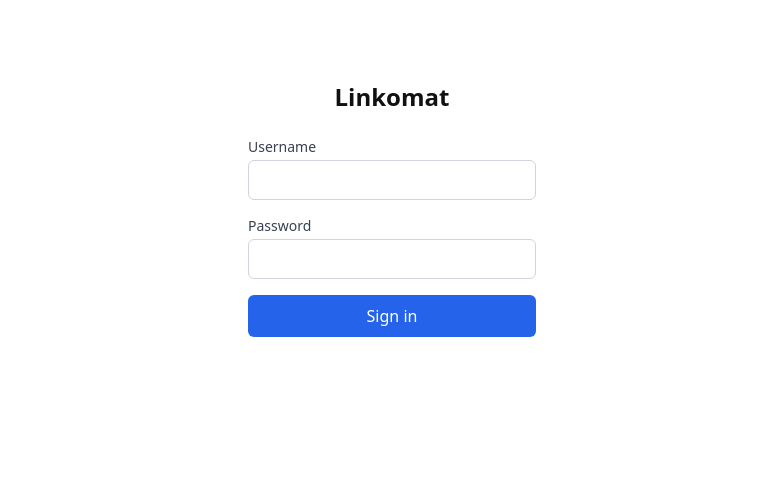
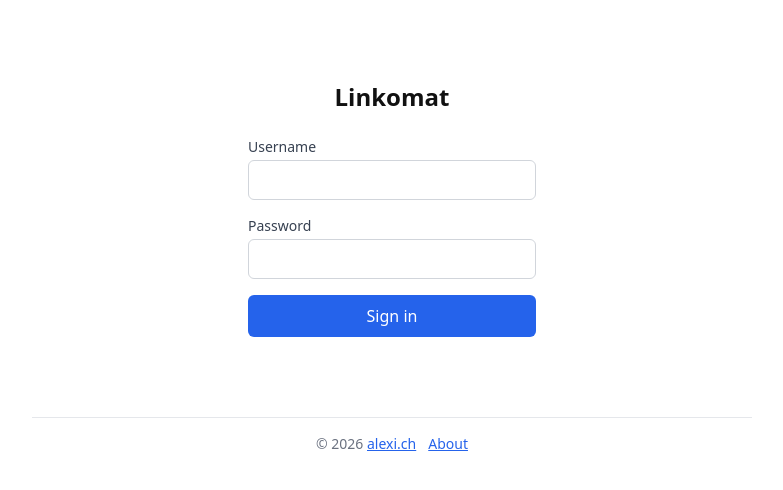
Before and after one commit to bylexus/linkomat, a Vue app in the folder web/: page /login in a window 1280 px wide. Shown: the top 490 px of the page, without its empty margins (248-1031 px from the left). Built offline with nearby package versions, Linux system fonts and the light colour scheme; no server answers.

Commit message:
About page, footer, sticky search header

```diff
--- a/web/src/App.vue
+++ b/web/src/App.vue
@@ -2,6 +2,7 @@
 import { computed, onMounted, watch } from 'vue';
 import { useRoute, useRouter } from 'vue-router';
 import { useAuth } from './state/auth';
+import AppFooter from './components/AppFooter.vue';
 
 const route = useRoute();
 const router = useRouter();
@@ -12,7 +13,7 @@ const showLoading = computed(() => state.value === 'unknown');
 watch(
   [state, () => route.path],
   ([s, p]) => {
-    if (s === 'logged-out' && p !== '/login') {
+    if (s === 'logged-out' && p !== '/login' && p !== '/about') {
       void router.push('/login');
     } else if (s === 'logged-in' && p === '/login') {
       void router.push('/');
@@ -34,7 +35,10 @@ void username;
   <div v-if="showLoading" class="loading" data-test="app-loading">
     Loading…
   </div>
-  <RouterView v-else />
+  <template v-else>
+    <RouterView />
+    <AppFooter />
+  </template>
 </template>
 
 <style>
--- /dev/null
+++ b/web/src/components/AppFooter.vue
@@ -0,0 +1,43 @@
+<script setup lang="ts">
+</script>
+
+<template>
+  <footer class="app-footer" data-test="app-footer">
+    <span class="app-footer-copy" data-test="app-footer-copyright">
+      &copy; 2026
+      <a
+        href="https://alexi.ch/"
+        target="_blank"
+        rel="noopener noreferrer"
+        class="app-footer-link"
+        data-test="app-footer-alexi"
+      >alexi.ch</a>
+    </span>
+    <RouterLink
+      to="/about"
+      class="app-footer-link"
+      data-test="app-footer-about-link"
+    >About</RouterLink>
+  </footer>
+</template>
+
+<style scoped>
+.app-footer {
+  display: flex;
+  justify-content: center;
+  align-items: center;
+  gap: 0.75rem;
+  flex-wrap: wrap;
+  max-width: 720px;
+  margin: 2rem auto 0;
+  padding: 1rem;
+  border-top: 1px solid #e5e7eb;
+  color: #6b7280;
+  font-size: 0.875rem;
+}
+
+.app-footer-link {
+  color: #2563eb;
+  text-decoration: underline;
+}
+</style>
--- a/web/src/router.ts
+++ b/web/src/router.ts
@@ -2,9 +2,11 @@ import { createRouter, createWebHistory, type RouteRecordRaw } from 'vue-router'
 import HomeView from './views/HomeView.vue';
 import EditView from './views/EditView.vue';
 import LoginView from './views/LoginView.vue';
+import AboutView from './views/AboutView.vue';
 
 const routes: RouteRecordRaw[] = [
   { path: '/login', component: LoginView },
+  { path: '/about', component: AboutView },
   { path: '/', component: HomeView },
   { path: '/entries/:id', component: EditView },
 ];
--- /dev/null
+++ b/web/src/views/AboutView.vue
@@ -0,0 +1,51 @@
+<script setup lang="ts">
+</script>
+
+<template>
+  <main class="about">
+    <h1 class="about-title" data-test="about-title">About Linkomat</h1>
+    <p class="about-body" data-test="about-body">
+      Linkomat is a small, local-first bookmark and note store built for one person to use. All your entries live in the browser and sync in the background to the server. It is designed to be fast to open, fast to drop a link into, and works offline from the home screen of your phone.
+    </p>
+    <p class="about-copy" data-test="about-copy">
+      &copy; 2026
+      <a
+        href="https://alexi.ch/"
+        target="_blank"
+        rel="noopener noreferrer"
+        class="about-link"
+        data-test="about-link"
+      >alexi.ch</a>
+    </p>
+  </main>
+</template>
+
+<style scoped>
+.about {
+  max-width: 32rem;
+  margin: 2rem auto;
+  padding: 1rem;
+}
+
+.about-title {
+  margin: 0 0 1rem 0;
+  font-size: 1.5rem;
+}
+
+.about-body {
+  color: #374151;
+  line-height: 1.6;
+  margin: 0 0 1rem 0;
+}
+
+.about-copy {
+  color: #6b7280;
+  font-size: 0.875rem;
+  margin: 0;
+}
+
+.about-link {
+  color: #2563eb;
+  text-decoration: underline;
+}
+</style>
--- a/web/src/views/HomeView.vue
+++ b/web/src/views/HomeView.vue
@@ -327,6 +327,10 @@ function rowDotClass(entry: Entry): string {
   flex-direction: column;
   gap: 0.75rem;
   margin-bottom: 1rem;
+  position: sticky;
+  top: 0;
+  z-index: 1;
+  background-color: #ffffff;
 }
 
 .home-title {
```
Also changed, not shown: 3 other files (tests, documents, lock files or other folders).
